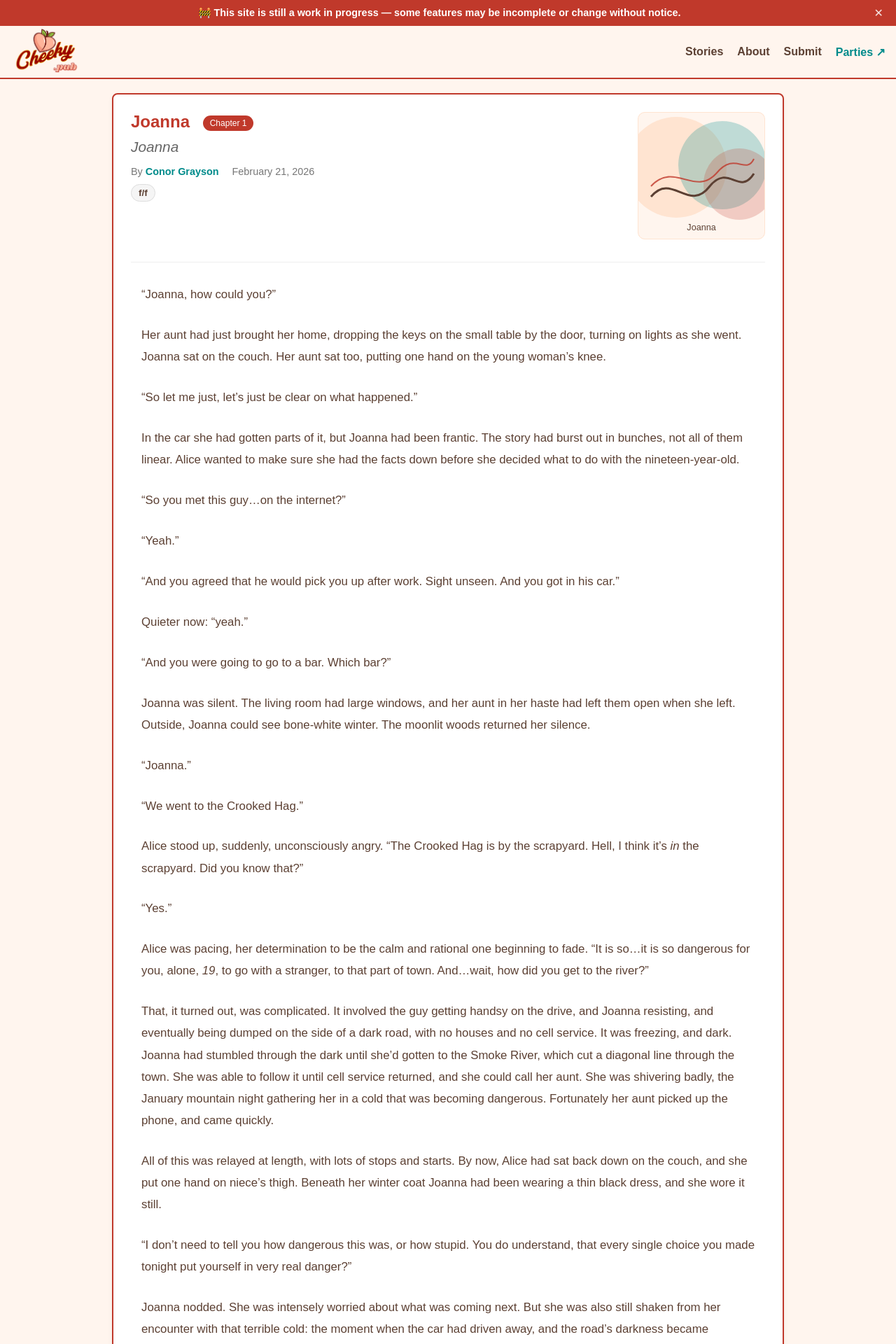
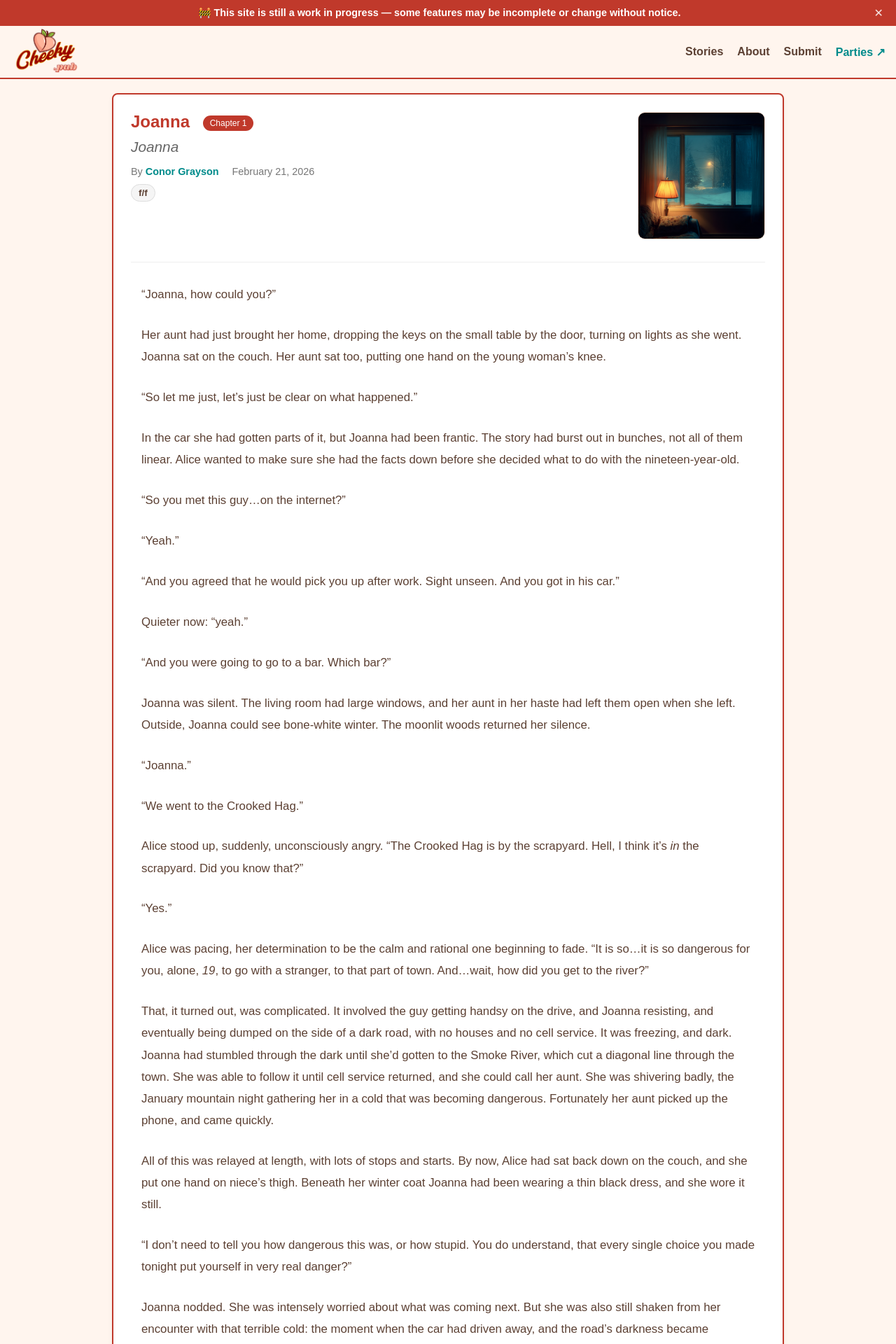
Before and after one commit to cheekypubs/cheekypubs.github.io, a Jekyll site: the page built from _stories/2026-02-21-joanna.md, in a window 1280 px wide. Shown: the top 1920 px of the page at 70% size. Built offline with Jekyll 4.4.1, drawn with Linux system fonts in a browser that asks for light colours.

Commit message:
Edit story: Joanna

```diff
--- a/_stories/2026-02-21-joanna.md
+++ b/_stories/2026-02-21-joanna.md
@@ -3,13 +3,13 @@ layout: story
 title: "Joanna"
 author: "Conor Grayson"
 date: 2026-02-21 12:00:00 -0500
+description: "When nineteen-year-old Joanna's reckless night out goes too far, her aunt has strong feelings about it."
+art_image: "/assets/images/story-art/joanna-1772425495155.png"
 story_id: "joanna"
 chapter: 1
 chapter_title: "Joanna"
-description: "When nineteen-year-old Joanna's reckless night out goes too far, her aunt has strong feelings about it."
-art_image: "/assets/images/story-art/joanna.svg"
 tags:
-  - f/f
+  - "f/f"
 ---
 
 "Joanna, how could you?"
```
